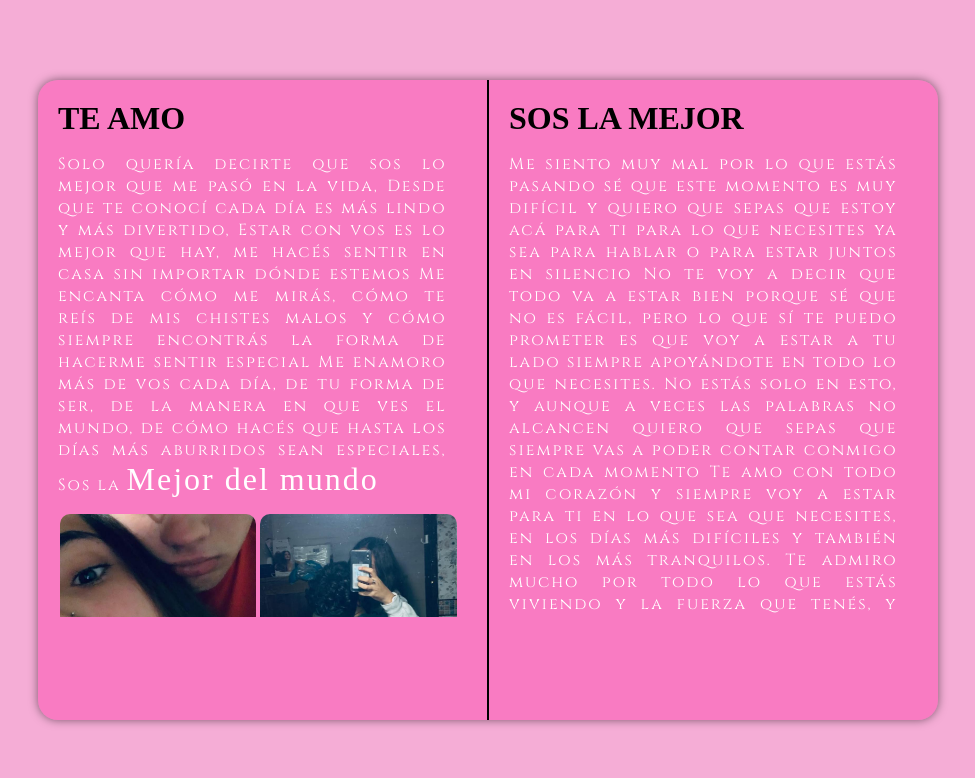
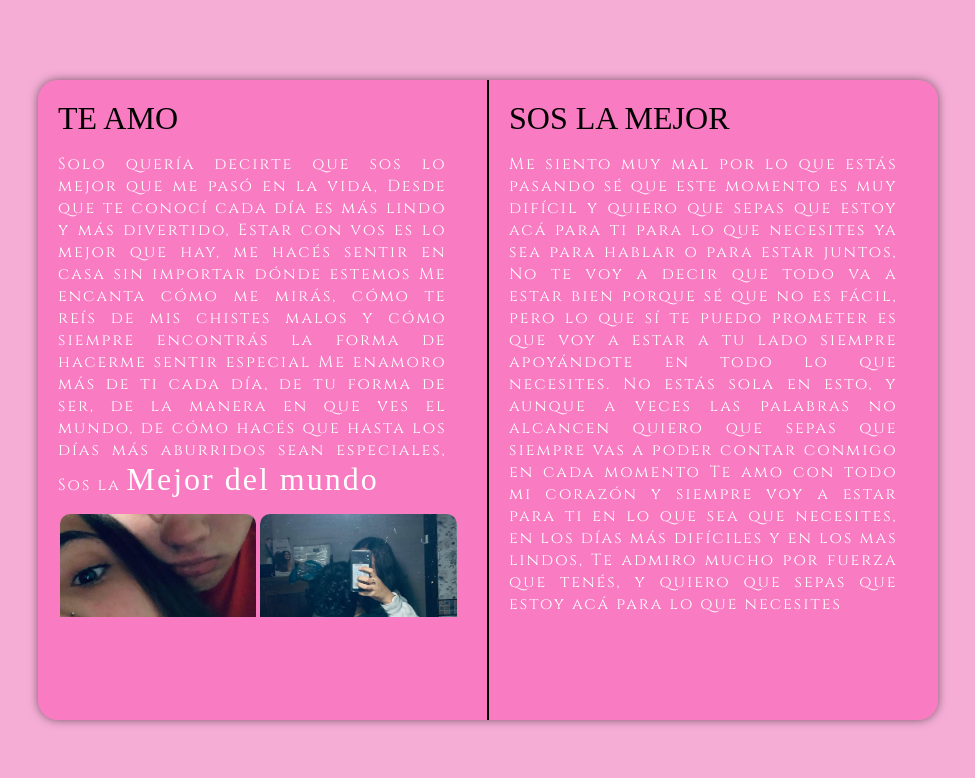
Before and after one commit to Tiagofer121/sofia, a plain HTML site: page index.html in a window 1280 px wide. Shown: the whole page, without its empty margins (152-1127 px from the left). Drawn offline with Linux system fonts and the light colour scheme; a web font is replaced by a local one.

Commit message:
Update index.html

```diff
--- a/index.html
+++ b/index.html
@@ -85,7 +85,7 @@ p span {
 h1{
     font-family: "Cedarville Cursive", serif;
     margin: 0px;
-
+   font-weight: 100;
 }
 
     </style>
@@ -97,7 +97,7 @@ h1{
             <div class="texto-p">
             <p>Solo quería decirte que sos lo mejor que me pasó en la vida, Desde que te conocí cada día es más lindo y más divertido, Estar con vos es lo mejor que hay, me hacés sentir en casa sin importar dónde estemos Me encanta cómo me mirás, cómo te reís de mis chistes malos y cómo siempre encontrás la forma de hacerme sentir especial
 
-                Me enamoro más de vos cada día, de tu forma de ser, de la manera en que ves el mundo, de cómo hacés que hasta los días más aburridos sean especiales, Sos la <span>Mejor del mundo</span></p>
+                Me enamoro más de ti cada día, de tu forma de ser, de la manera en que ves el mundo, de cómo hacés que hasta los días más aburridos sean especiales, Sos la <span>Mejor del mundo</span></p>
                 <div class="fotos">
                     <img src="1-1.jpg" alt="">
                     <img src="2-2.jpg" alt="">
@@ -109,17 +109,17 @@ h1{
                     <img src="4-4.jpg" alt="">
 
                 </div>
-                <p><span>L</span>amento todo el daño que pude haberte causado. Quiero que sepas que ahora no hablo con nadie más que con <span>Vos</span>, porque sos lo único que realmente me importa.</p>
+                <p><span>L</span>amento todo el daño que te Hice, Quiero que sepas que ahora no hablo con nadie más que con <span>Vos</span>, porque sos lo único que realmente me importa.</p>
             </div>
             </div>
         <div class="hoja derecha">
             <h1>SOS LA MEJOR</h1>
             <div class="texto-p">
-               <p>Me siento muy mal por lo que estás pasando sé que este momento es muy difícil y quiero que sepas que estoy acá para ti para lo que necesites ya sea para hablar o para estar juntos en silencio
+               <p>Me siento muy mal por lo que estás pasando sé que este momento es muy difícil y quiero que sepas que estoy acá para ti para lo que necesites ya sea para hablar o para estar juntos,
 
-                No te voy a decir que todo va a estar bien porque sé que no es fácil, pero lo que sí te puedo prometer es que voy a estar a tu lado siempre apoyándote en todo lo que necesites. No estás solo en esto, y aunque a veces las palabras no alcancen quiero que sepas que siempre vas a poder contar conmigo en cada momento
+                No te voy a decir que todo va a estar bien porque sé que no es fácil, pero lo que sí te puedo prometer es que voy a estar a tu lado siempre apoyándote en todo lo que necesites. No estás sola en esto, y aunque a veces las palabras no alcancen quiero que sepas que siempre vas a poder contar conmigo en cada momento
 
-                Te amo con todo mi corazón y siempre voy a estar para ti en lo que sea que necesites, en los días más difíciles y también en los más tranquilos. Te admiro mucho por todo lo que estás viviendo y la fuerza que tenés, y quiero que sepas que estoy acá para lo que necesites</p>
+                Te amo con todo mi corazón y siempre voy a estar para ti en lo que sea que necesites, en los días más difíciles y en los mas lindos, Te admiro mucho por fuerza que tenés, y quiero que sepas que estoy acá para lo que necesites</p>
              </div>
     </div>
 </body>
```
